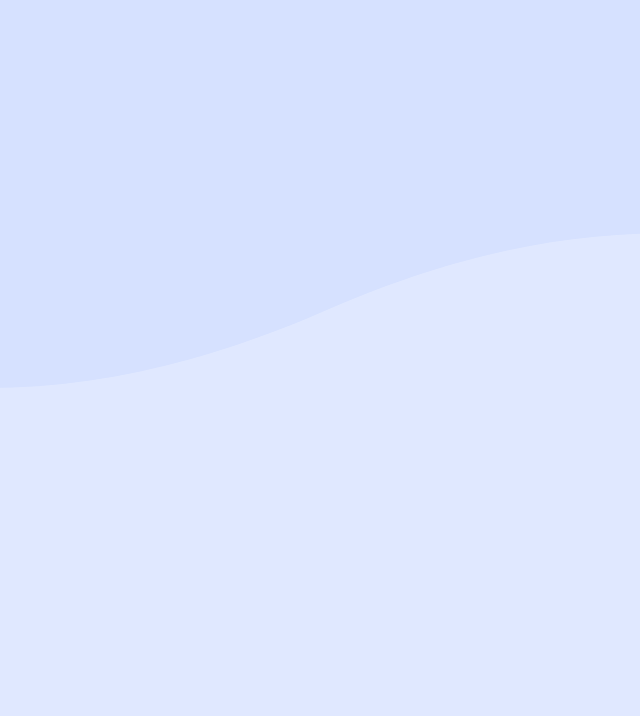
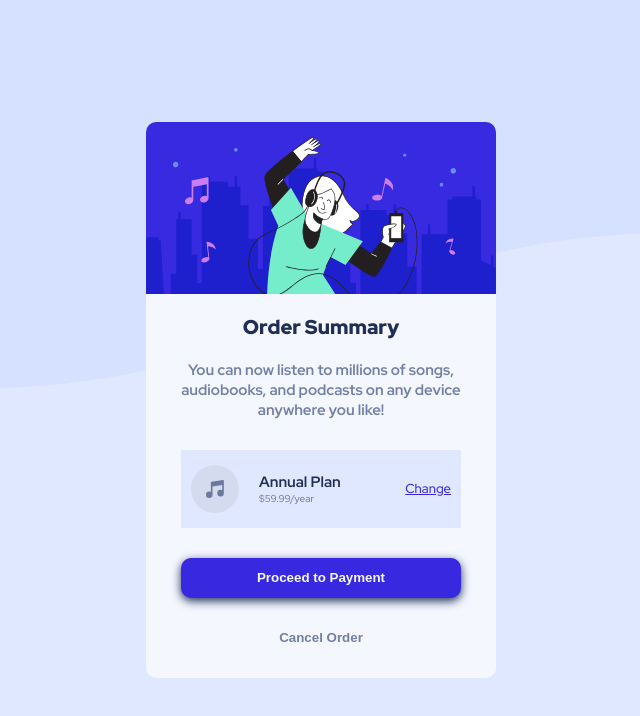
Before and after one commit to Ruffyi/Order-Summary-Component, a website: page src/index.html in a window 1280 px wide. Shown: the whole page, without its empty margins (319-959 px from the left). Drawn offline with Linux system fonts and the light colour scheme.

Commit message:
Finally commit

```diff
--- a/src/index.html
+++ b/src/index.html
@@ -32,6 +32,28 @@
 					class="img main__overlay"
 				/>
 			</picture>
+			<section class="order">
+				<div class="order__image">
+					<img src="./assets/images/illustration-hero.svg" alt="" class="img" />
+				</div>
+				<h1 class="order__title">Order Summary</h1>
+				<p class="order__description">
+					You can now listen to millions of songs, audiobooks, and podcasts on
+					any device anywhere you like!
+				</p>
+				<div class="summary">
+					<div class="summary__img">
+						<img src="./assets/images/icon-music.svg" alt="" class="img" />
+					</div>
+					<div class="summary__heading">
+						<h2 class="summary__title">Annual Plan</h2>
+						<p class="summary__price">$59.99/year</p>
+					</div>
+					<a href="#" class="summary__change">Change</a>
+				</div>
+				<button class="btn btn--payment">Proceed to Payment</button>
+				<button class="btn btn--cancel">Cancel Order</button>
+			</section>
 		</main>
 	</body>
 </html>
--- /dev/null
+++ b/src/scss/components/_btn.scss
@@ -0,0 +1,17 @@
+.btn {
+	@extend %btn;
+	width: 80%;
+	height: 4rem;
+	margin: 2rem auto;
+	border-radius: 1rem;
+	font-weight: 700;
+	color: map-get($clr, 'clr-neutral-very-pale-blue');
+	&--payment {
+		background-color: map-get($clr, 'clr-primary-bright-blue');
+		box-shadow: 0 3px 10px map-get($clr, 'clr-neutral-dark-blue');
+	}
+	&--cancel {
+		color: map-get($clr, 'clr-neutral-desaturated-blue');
+		background-color: transparent;
+	}
+}
--- /dev/null
+++ b/src/scss/components/_order.scss
@@ -0,0 +1,21 @@
+.order {
+	width: Min(35rem, 90%);
+	background-color: map-get($clr, 'clr-neutral-very-pale-blue');
+	z-index: 1;
+	border-radius: 1rem;
+	text-align: center;
+	&__image img {
+		border-radius: 1rem 1rem 0 0;
+	}
+	&__title {
+		margin: 2rem 0;
+		font-size: 2rem;
+		font-weight: 900;
+		color: map-get($clr, 'clr-neutral-dark-blue');
+	}
+	&__description {
+		font-size: 1.5rem;
+		font-weight: 700;
+		color: map-get($clr, 'clr-neutral-desaturated-blue');
+	}
+}
--- /dev/null
+++ b/src/scss/components/_summary.scss
@@ -0,0 +1,28 @@
+.summary {
+	@include flex-mother(row, center, space-around);
+	margin: 3rem auto;
+	padding: 1.5rem 1rem;
+	width: 80%;
+	background-color: map-get($clr, 'clr-primary-pale-blue');
+	&__img {
+		filter: brightness(95%);
+	}
+	&__heading {
+		text-align: left;
+		flex-grow: 1;
+		padding-left: 2rem;
+	}
+	&__title {
+		color: map-get($clr, 'clr-neutral-dark-blue');
+	}
+	&__price {
+		color: map-get($clr, 'clr-neutral-desaturated-blue');
+	}
+	&__change {
+		&:link,
+		&:visited {
+			font-size: 1.3rem;
+			color: map-get($clr, 'clr-primary-bright-blue');
+		}
+	}
+}
--- /dev/null
+++ b/src/scss/placeholders/_btnplaceholder.scss
@@ -0,0 +1,5 @@
+%btn {
+	display: block;
+	cursor: pointer;
+	border: none;
+}
--- a/src/scss/style.scss
+++ b/src/scss/style.scss
@@ -1,4 +1,8 @@
 @import './abstracts/variables';
 @import './abstracts/mixins';
+@import './placeholders/btnplaceholder';
 @import './base/reset';
 @import './components/main';
+@import './components/order';
+@import './components/summary';
+@import './components/btn';
```
Also changed, not shown: src/dist/css/style.css.
